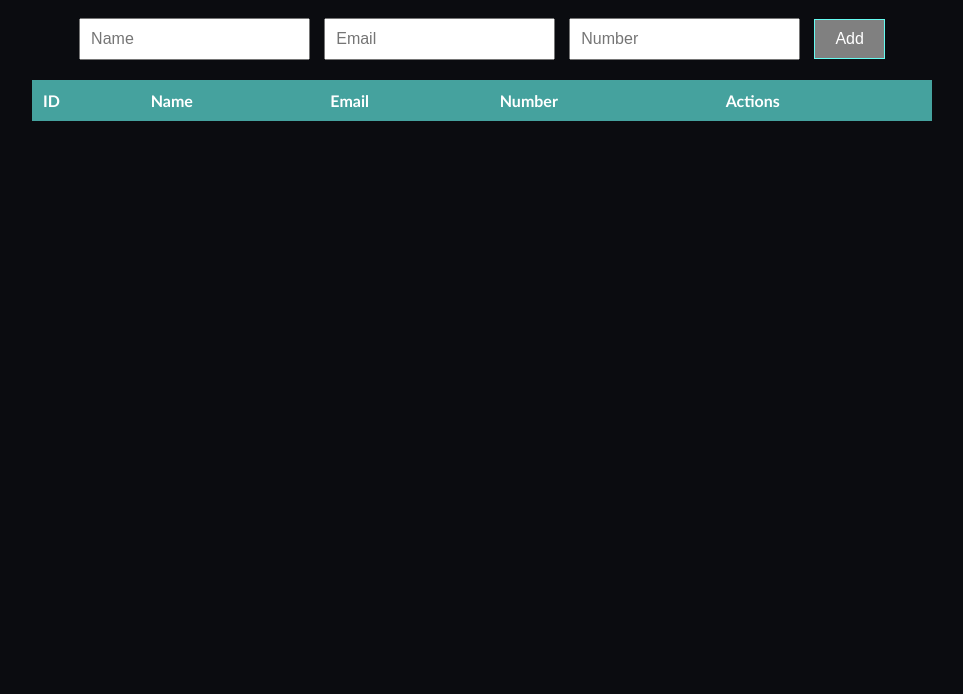
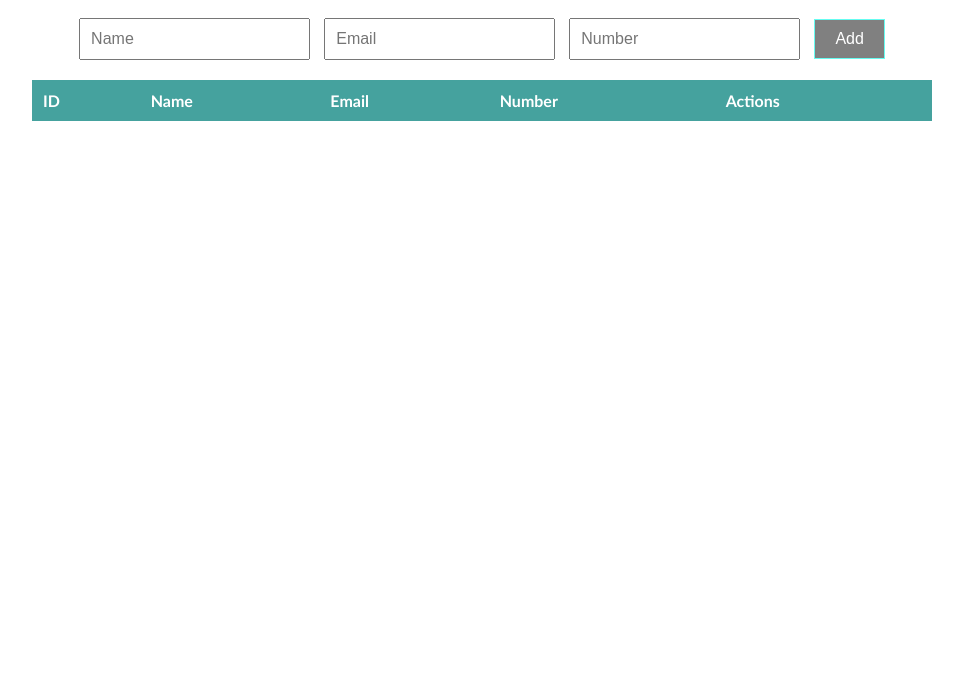
Before and after one commit to sbhakta612/CRUD_website, a website: page index.html in a window 1280 px wide. Shown: the part 106-800 px from the top of the page, without its empty margins (158-1121 px from the left). Drawn offline with Linux system fonts and the light colour scheme.

Commit message:
edit css

```diff
--- a/styles.css
+++ b/styles.css
@@ -1,5 +1,4 @@
 body {
-  background-color: #0b0c10;
   font-family: "Gill Sans", "Gill Sans MT", Calibri, "Trebuchet MS", sans-serif;
   color: black;
   margin-top: 30px;
```
